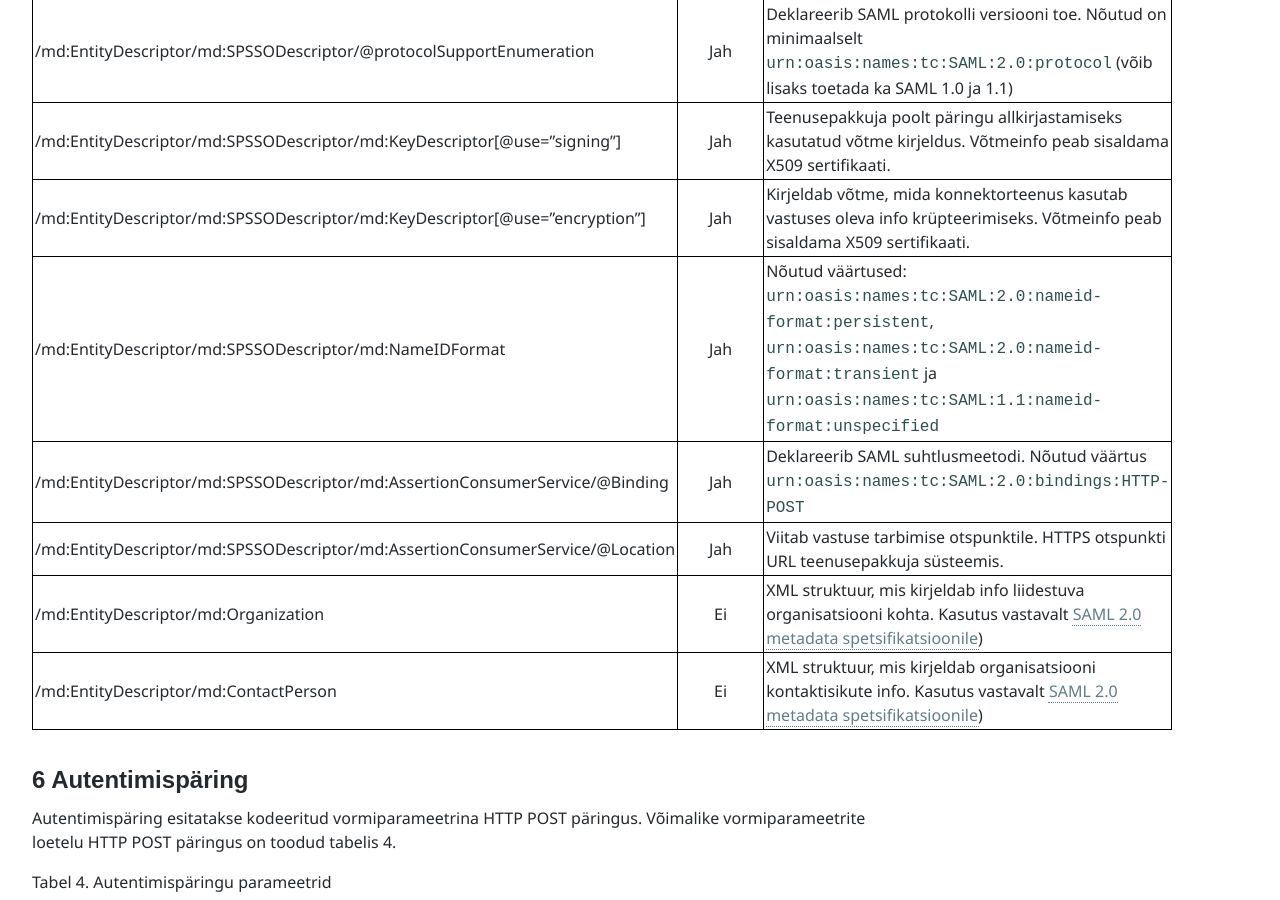
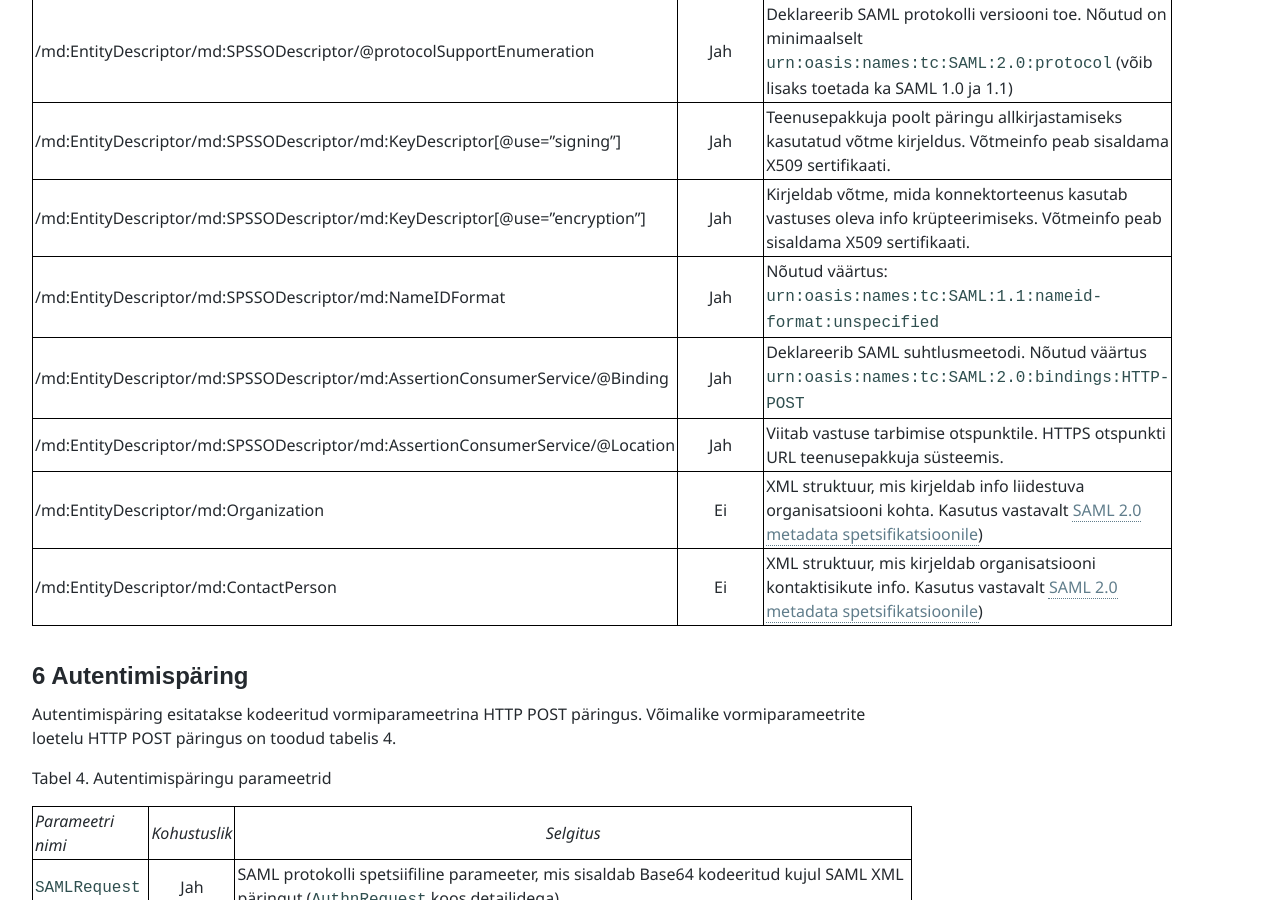
Before and after one commit to e-gov/eIDAS-Node, a Jekyll site: the page built from Spetsifikatsioon.md, in a window 1280 px wide and 900 px high, scrolled down 9282 px. Built offline with Jekyll 4.4.1, drawn with Linux system fonts in a browser that asks for light colours; some of the changed text lies outside the part shown.

Commit message:
TARAEI-30 - täiendused NameIDFormat

```diff
--- a/Spetsifikatsioon.md
+++ b/Spetsifikatsioon.md
@@ -273,7 +273,7 @@ Tabel 3
 | /md:EntityDescriptor/md:SPSSODescriptor/@protocolSupportEnumeration | Jah | Deklareerib SAML protokolli versiooni toe. Nõutud on minimaalselt `urn:oasis:names:tc:SAML:2.0:protocol` (võib lisaks toetada ka SAML 1.0 ja 1.1) |
 | /md:EntityDescriptor/md:SPSSODescriptor/md:KeyDescriptor[@use="signing"] | Jah | Teenusepakkuja poolt päringu allkirjastamiseks kasutatud võtme kirjeldus. Võtmeinfo peab sisaldama X509 sertifikaati. |
 | /md:EntityDescriptor/md:SPSSODescriptor/md:KeyDescriptor[@use="encryption"] | Jah | Kirjeldab võtme, mida konnektorteenus kasutab vastuses oleva info krüpteerimiseks. Võtmeinfo peab sisaldama X509 sertifikaati. |
-| /md:EntityDescriptor/md:SPSSODescriptor/md:NameIDFormat | Jah | Nõutud väärtused: `urn:oasis:names:tc:SAML:2.0:nameid-format:persistent`, `urn:oasis:names:tc:SAML:2.0:nameid-format:transient` ja `urn:oasis:names:tc:SAML:1.1:nameid-format:unspecified` |
+| /md:EntityDescriptor/md:SPSSODescriptor/md:NameIDFormat | Jah | Nõutud väärtus: `urn:oasis:names:tc:SAML:1.1:nameid-format:unspecified` |
 | /md:EntityDescriptor/md:SPSSODescriptor/md:AssertionConsumerService/@Binding | Jah | Deklareerib SAML suhtlusmeetodi. Nõutud väärtus `urn:oasis:names:tc:SAML:2.0:bindings:HTTP-POST` |
 | /md:EntityDescriptor/md:SPSSODescriptor/md:AssertionConsumerService/@Location | Jah | Viitab vastuse tarbimise otspunktile. HTTPS otspunkti URL teenusepakkuja süsteemis. |
 | /md:EntityDescriptor/md:Organization | Ei | XML struktuur, mis kirjeldab info liidestuva organisatsiooni kohta. Kasutus vastavalt [SAML 2.0 metadata spetsifikatsioonile](https://docs.oasis-open.org/security/saml/v2.0/saml-metadata-2.0-os.pdf)) |
@@ -308,7 +308,7 @@ Tabel 5. SAML `AuthnRequest` parameetrid.
 | `/saml2p:AuthnRequest/ds:Signature/*` | Jah | Teenusepakkuja privaatvõtmega antud allkiri ja sellega seotud detailid. Toetatud krüptoalgoritmid on loetletud eIDAS Node metadatas (`/md:EntityDescriptor/md:Extensions/alg:SigningMethod/*`) |
 | `/saml2p:AuthnRequest/saml2p:Extensions/eidas:SPType` | Jah | Konstantne väärtus: `public` (avaliku sektori asutus). Prefiks `eidas` vastab nimeruumile: `http://eidas.europa.eu/saml-extensions` |
 | `/saml2p:AuthnRequest/saml2p:Extensions/eidas:RequestedAttributes/*` | Jah | Kirjeldab, milliseid isikuandmete atribuute soovitakse ülepiirilise identiteedipakkuja käest. Nimekiri toetatud atribuutidest, on toodud eIDAS konnektorteenues metadatas (vt `/md:EntityDescriptor/md:IDPSSODescriptor/saml2:Attribute`). <br><br>Kohustuslik info, mida identiteediteenuse pakkuja peab tagastama, peab olema märgistatud atribuudiga `isRequired` = `true`. NB! Juhul kui kohustuslikuna märgistatud atribuute ei suudeta täita, tagastatakse viga. <br><br>Prefiks `eidas` vastab nimeruumile: `http://eidas.europa.eu/saml-extensions`. Täiendav selgitus atribuutide kohta - eIDAS Message Format v1.1-2 (vt [Viited](Viited)) |
-| `/saml2p:AuthnRequest/saml2p:NameIDPolicy` | Jah | Üks eIDAS konnektoreenuse metadatas kirjeldatud toetatud väärtustest (`/md:EntityDescriptor/md:IDPSSODescriptor/md:NameIDFormat`) |
+| `/saml2p:AuthnRequest/saml2p:NameIDPolicy` | Jah | Konstante väärtus: `/md:EntityDescriptor/md:IDPSSODescriptor/md:NameIDFormat` |
 | `/saml2p:AuthnRequest/saml2:RequestedAuthnContext` | Jah |	Määrab, millist autentimistaset nõutakse sihtriigi autentimisteenuselt. <br><p>Võimalikud väärtused:<br> `http://eidas.europa.eu/LoA/low`<br>`http://eidas.europa.eu/LoA/substantial`<br>`http://eidas.europa.eu/LoA/high`</p>  |
 
 ## 7 Autentimisvastus
```
